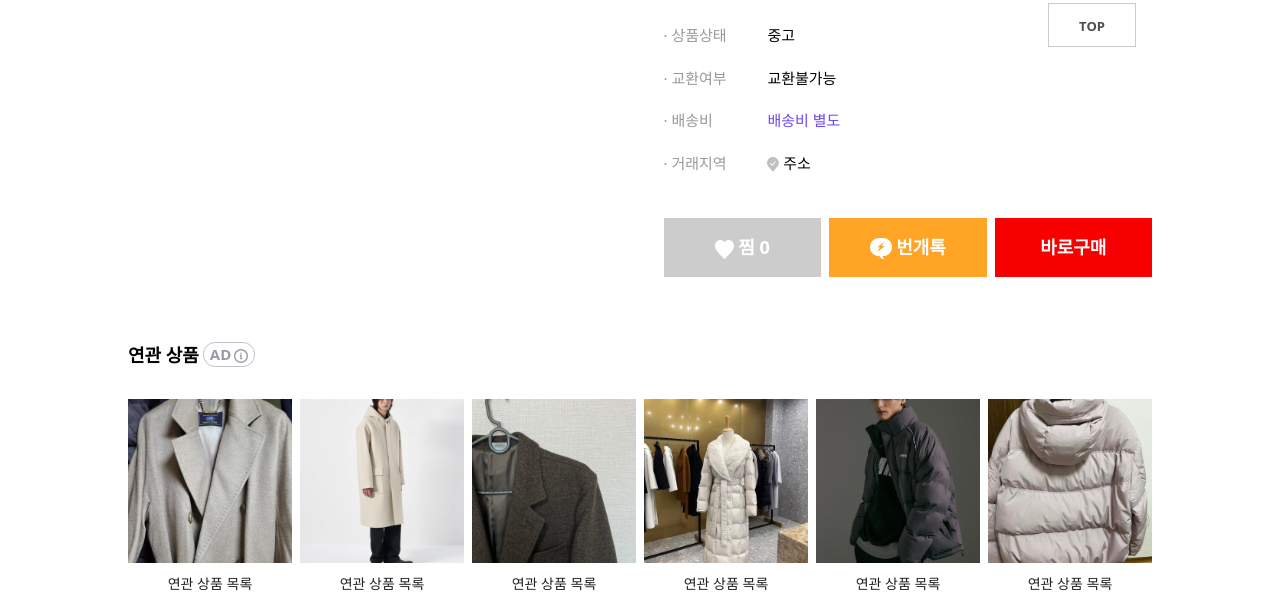
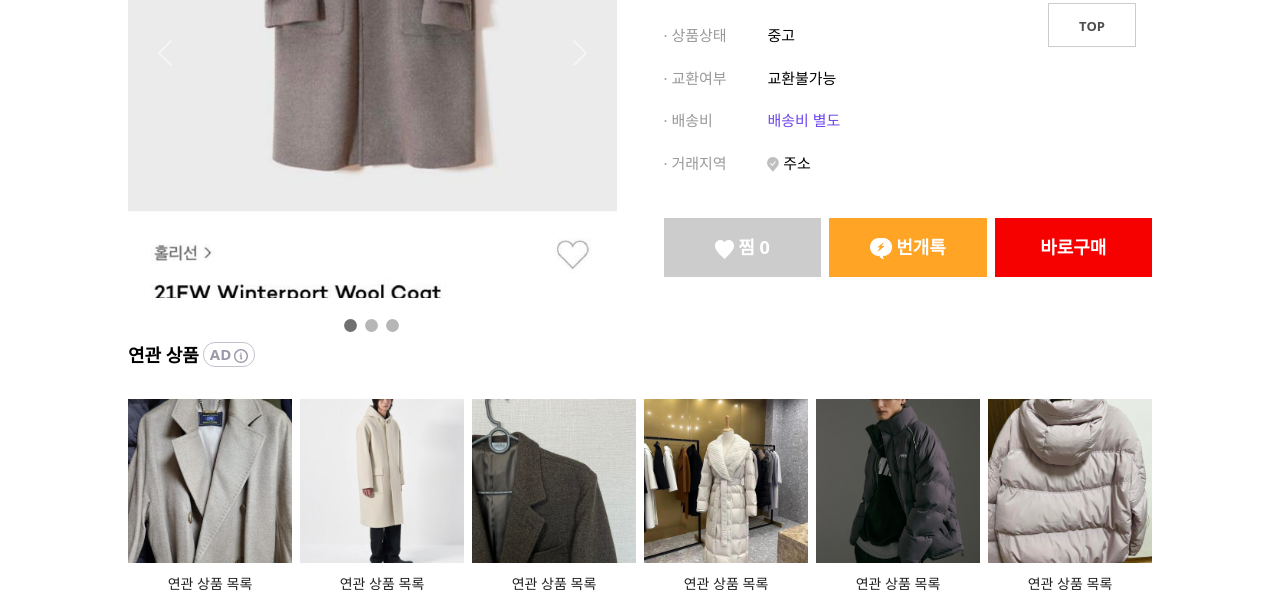
Before and after one commit to bungaeMarket-front/bungaeMarket, a plain HTML site: page goods_product_detail.html in a window 1280 px wide. Shown: the part 507-1100 px from the top of the page. Drawn offline with nearby package versions, Linux system fonts and the light colour scheme.

Commit message:
이미지 경로 수정
이미지 경로 수정

```diff
--- a/goods_product_detail.html
+++ b/goods_product_detail.html
@@ -234,13 +234,13 @@
                                 </div>
                                 <div class="carousel-inner">
                                     <div class="carousel-item active">
-                                        <img src="images/goods/goods_ex.jpg" class="d-block w-100" alt="상품 사진1">
+                                        <img src="images/goods_ex.jpg" class="d-block w-100" alt="상품 사진1">
                                     </div>
                                     <div class="carousel-item">
-                                        <img src="images/goods/goods_ex.jpg" class="d-block w-100" alt="상품 사진2">
+                                        <img src="images/goods_ex.jpg" class="d-block w-100" alt="상품 사진2">
                                     </div>
                                     <div class="carousel-item">
-                                        <img src="images/goods/goods_ex.jpg" class="d-block w-100" alt="상품 사진3">
+                                        <img src="images/goods_ex.jpg" class="d-block w-100" alt="상품 사진3">
                                     </div>
                                 </div>
                                 <button class="carousel-control-prev" type="button" data-bs-target="#carouselExampleCaptions" data-bs-slide="prev">
```
